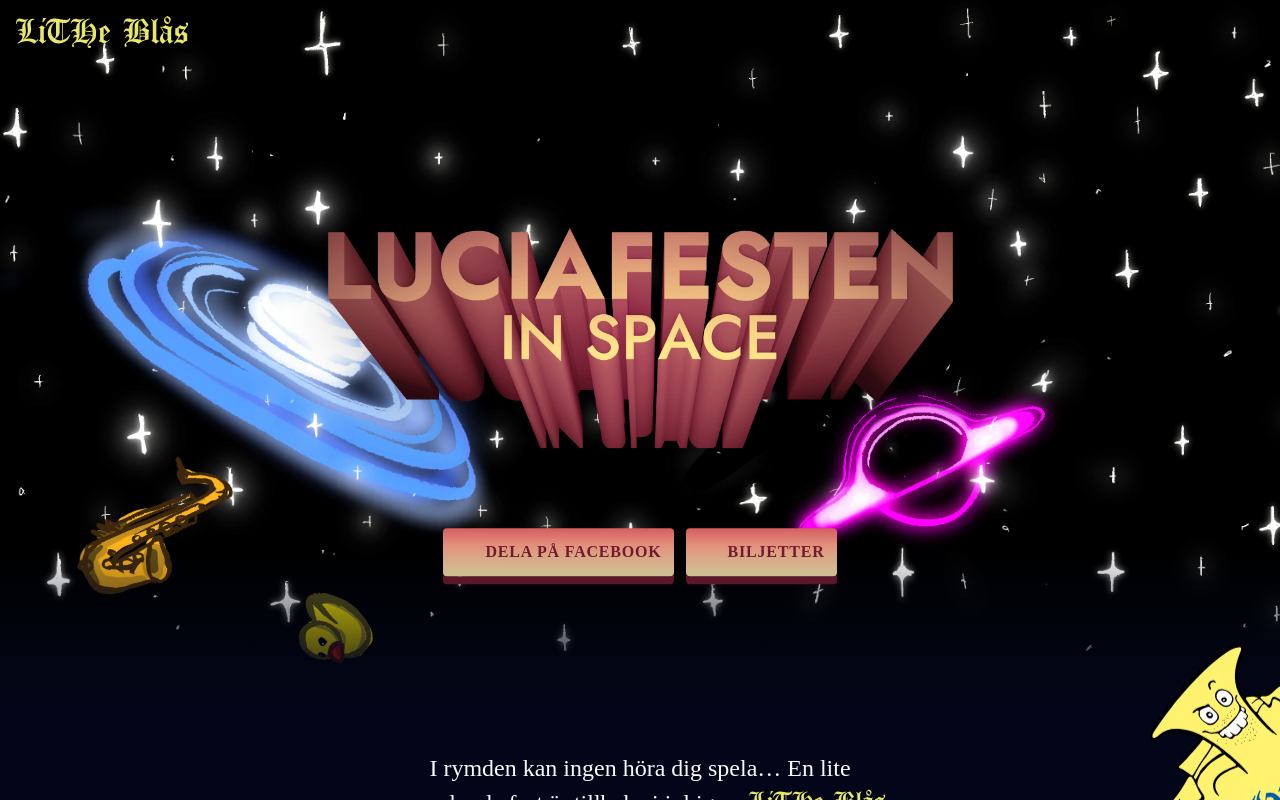
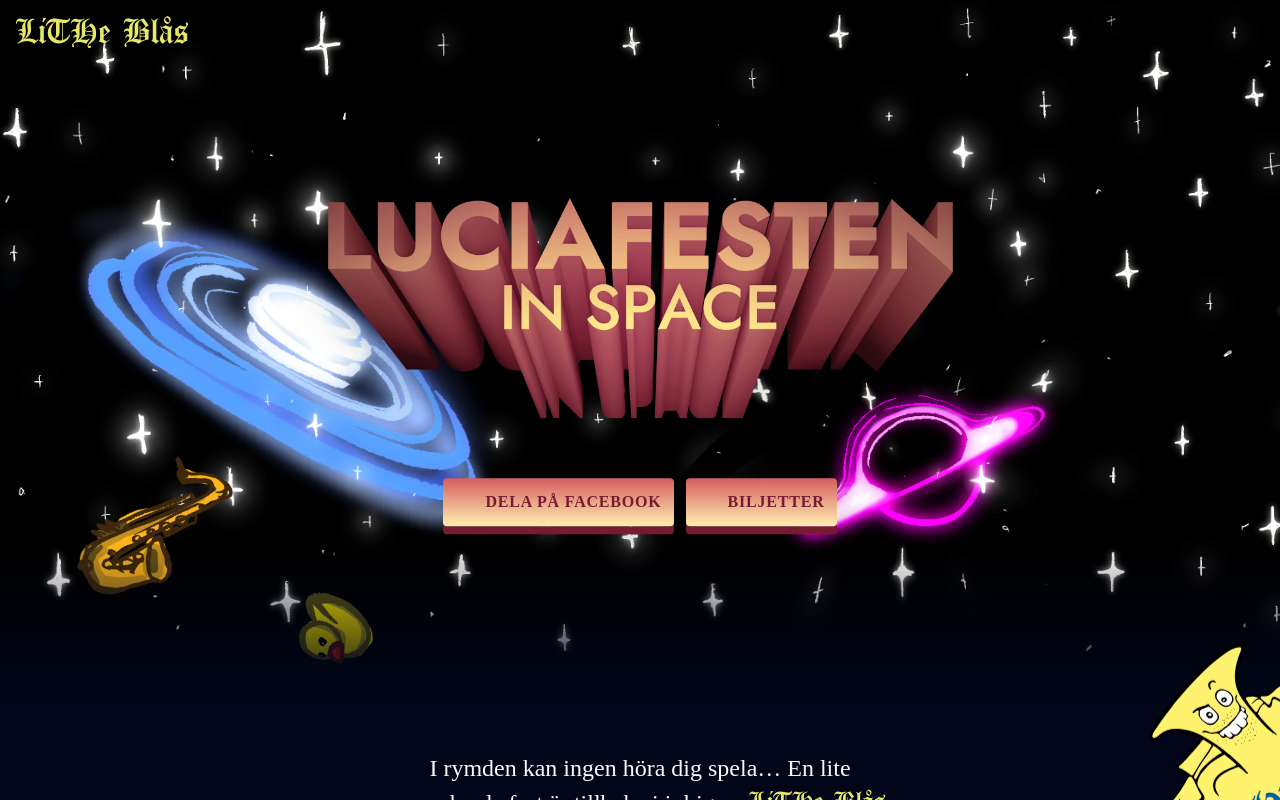
Before and after one commit to litheblas/luciafesten2025, a SvelteKit app: page / in a window 1280 px wide. Shown: the top 800 px of the page. Built offline with nearby package versions, Linux system fonts and the light colour scheme.

Commit message:
move buttons out of fade

```diff
--- a/src/components/Hero.svelte
+++ b/src/components/Hero.svelte
@@ -255,7 +255,7 @@
 		bind:this={canvas}
 	></canvas>
 	<div
-		class="pointer-events-none absolute top-[50vh] left-1/2 z-0 -translate-1/2 text-center font-display drop-shadow-2xl"
+		class="pointer-events-none absolute top-[45vh] left-1/2 z-0 -translate-1/2 text-center font-display drop-shadow-2xl"
 	>
 		<h1 class="text-[calc(1rem+8vw)]/[1]">
 			<p class="hidden">
@@ -263,7 +263,7 @@
 			</p>
 
 			<img src="titel.webp" alt="LUCIAFESTEN - IN SPACE"/>
-			<div class="mt-20 flex items-center justify-center">
+			<div class="mt-15 flex items-center justify-center">
 				<div
 					class="pointer-events-auto flex w-full flex-col justify-center gap-3 sm:w-max sm:flex-row"
 				>
```
